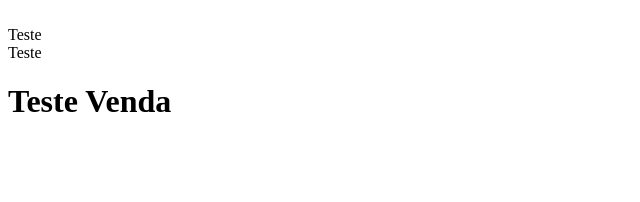
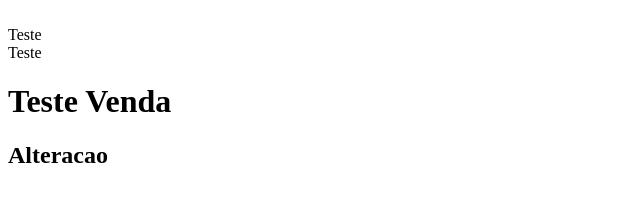
Before and after one commit to souzanl/testeGIT, a plain HTML site: page index.html in a window 1280 px wide. Shown: the whole page, without its empty margins (0-640 px from the left). Drawn offline with Linux system fonts and the light colour scheme.

Commit message:
Nova Pagina

```diff
--- a/index.html
+++ b/index.html
@@ -2,4 +2,5 @@
     <br>Teste
     <br>Teste
     <h1>Teste Venda</h1>
+    <h2>Alteracao</h2>
 </html>
```
Also changed, not shown: 1 other file.
